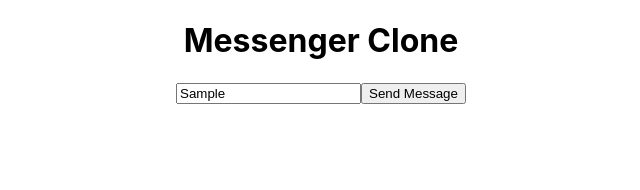
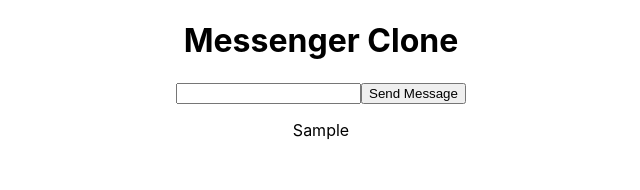
Before and after one commit to iRahulP/eMessenger__React, a React (Create React App) app: page / in a window 1280 px wide. Both pictures are taken after typing "Sample" into the empty fields and a click on the button "Send Message". Shown: the top 190 px of the page, without its empty margins (319-959 px from the left). Built offline with nearby package versions, Linux system fonts and the light colour scheme.

Commit message:
added mesages

```diff
--- a/src/App.js
+++ b/src/App.js
@@ -1,13 +1,32 @@
+import { useState } from 'react';
 import './App.css';
 
 function App() {
+  //declaring state with input initialized to empty string
+  const [input, setInput] = useState('');
+  const [messages, setMessages] = useState([]);
+
+  console.log(input);
+  console.log(messages);
+
+  const sendMessage = (e) => {
+    setMessages([...messages, input]);
+    setInput('');
+  }
+
   return (
     <div className="App">
       <h1>Messenger Clone</h1>
-      <input />
-      <button>Send Message</button>
-      {/* input field */}
-      {/* button */}
+
+      <input value={input} onChange={(e) => setInput(e.target.value)} />
+      <button onClick={sendMessage}>Send Message</button>
+
+      {
+        messages.map(message => {
+          return <p>{message}</p>
+        })
+      }
+
     </div>
   );
 }
```
